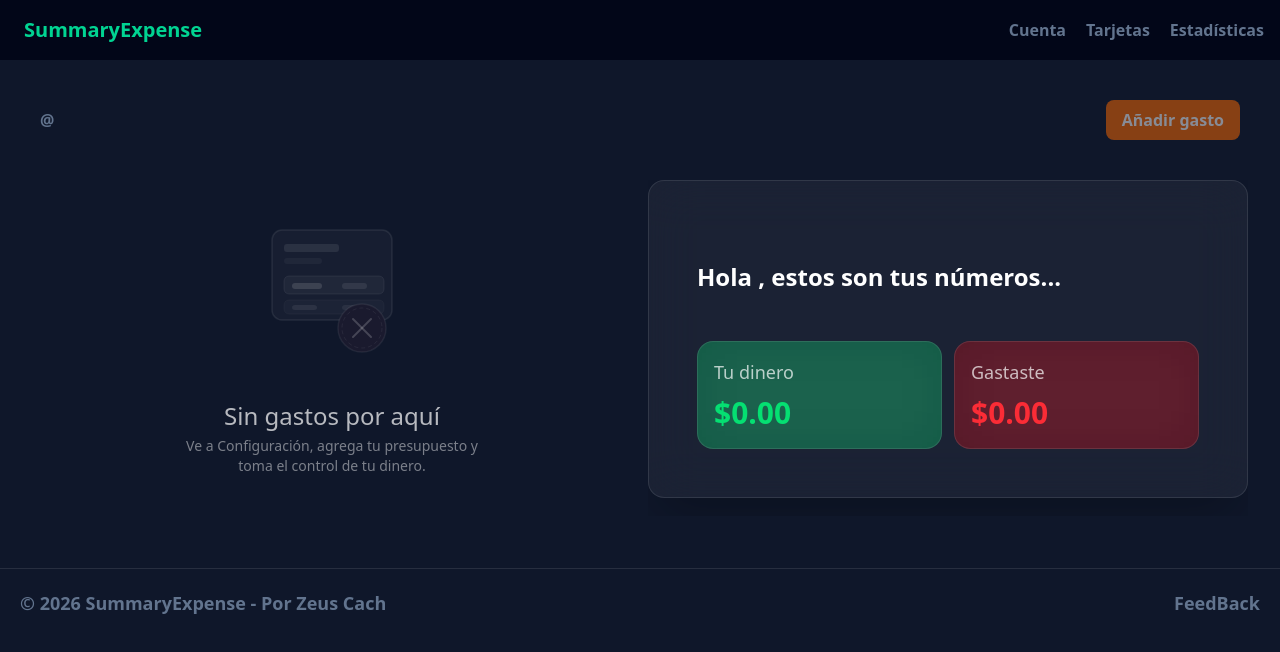
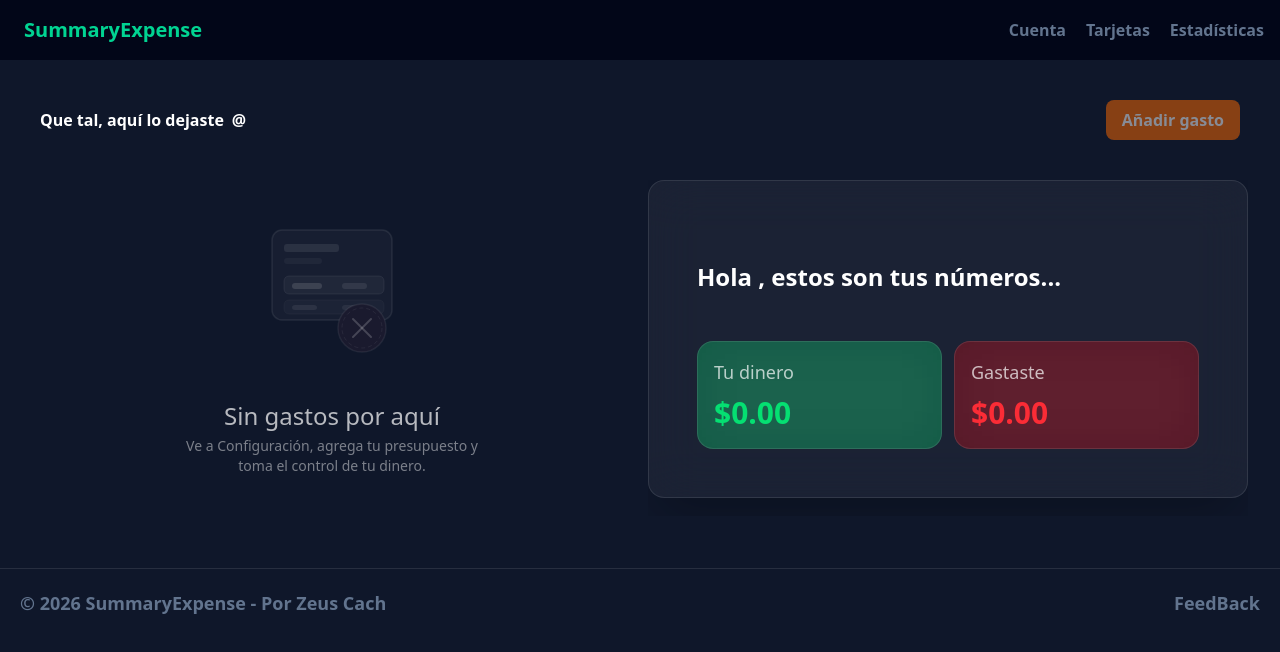
Before and after one commit to zeusCach/SummaryExpense, a React (Vite) app: page /dashboard in a window 1280 px wide. Shown: the top 652 px of the page. Built offline with nearby package versions, Linux system fonts and the light colour scheme.

Commit message:
Creando mensaje de saludo para usuario al acceder al dashboard

```diff
--- a/src/components/Dashboard.jsx
+++ b/src/components/Dashboard.jsx
@@ -3,18 +3,37 @@ import InfoSummary from "./InfoSummary";
 import Summary from "./Summary";
 import { useUser } from "../hooks/useUser";
 import { useCalculateExpense } from "../hooks/useCalculateExpenses";
+import { useEffect, useState } from "react";
 
+const mensajes = [
+    "Hola de nuevo",
+    "Que tal, aquí lo dejaste",
+    "Sigue tu viaje",
+    "¡Qué bueno verte!",
+    "¡Bienvenido! ¿Cómo estás hoy?"
+];
+
+//Obtiene un mensaje aleatorio de nuestro pipe de mensajes de saludos
+const getMensaje = (arr) => arr[Math.floor(Math.random() * arr.length)];
 
 export default function Dashboard() {
+    const [saludo, setSaludo] = useState("");
     const { state } = useUser();
+    const { excedePresupuesto } = useCalculateExpense();
     const navigate = useNavigate();
-    const { excedePresupuesto } = useCalculateExpense();
+
+    useEffect(() => {
+        setSaludo(getMensaje(mensajes));
+    }, []);
     return (
         <>
             <div className="flex items-center justify-between m-10">
-                <p className="text-slate-500 font-bold">
-                    @{state.user}
-                </p>
+                <div className="flex items-center gap-2">
+                    <p className="text-white font-bold">{saludo}</p>
+                    <p className="text-white font-bold">
+                        @{state.user}
+                    </p>
+                </div>
 
                 <button
                     disabled={excedePresupuesto}
```
